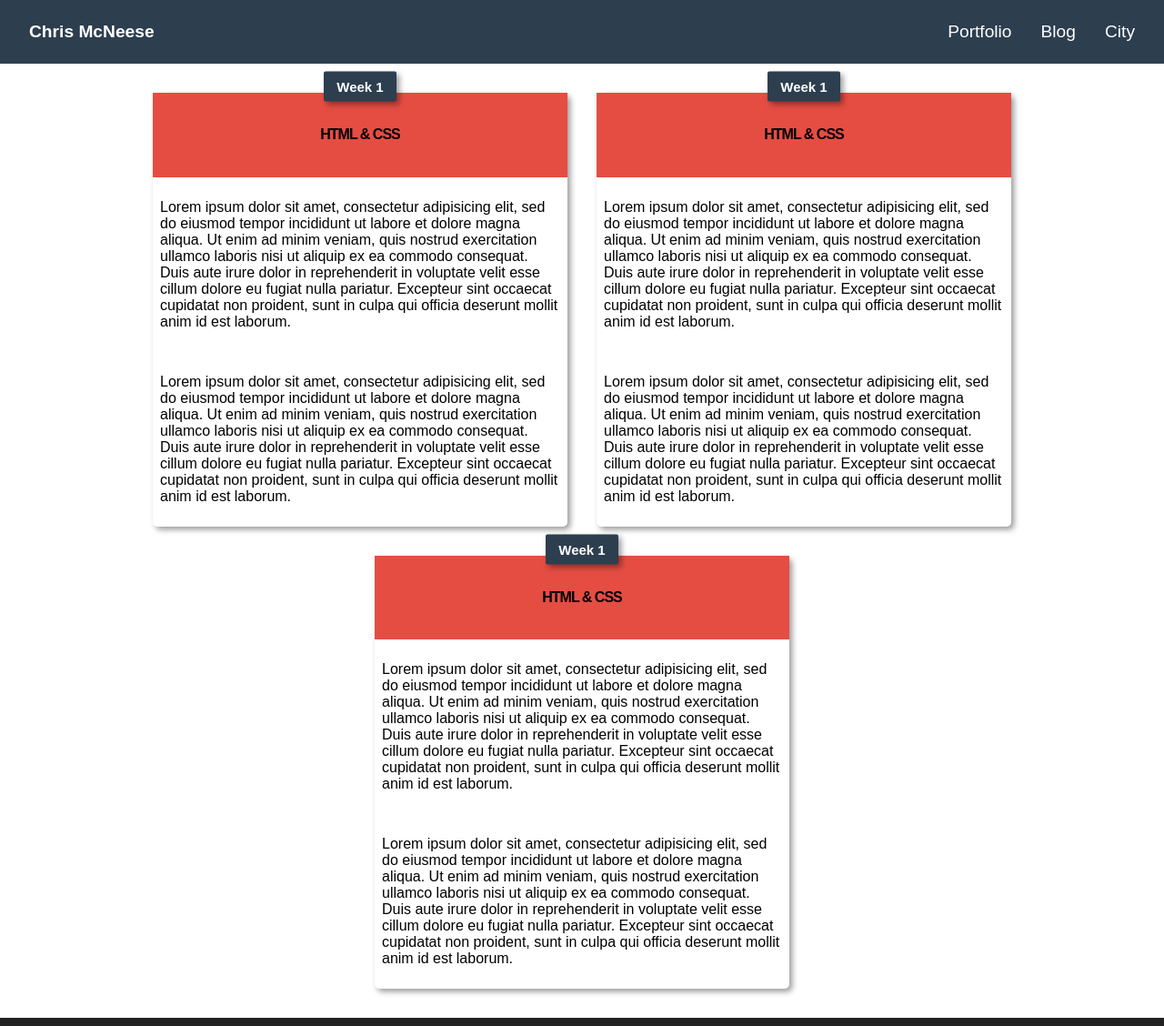
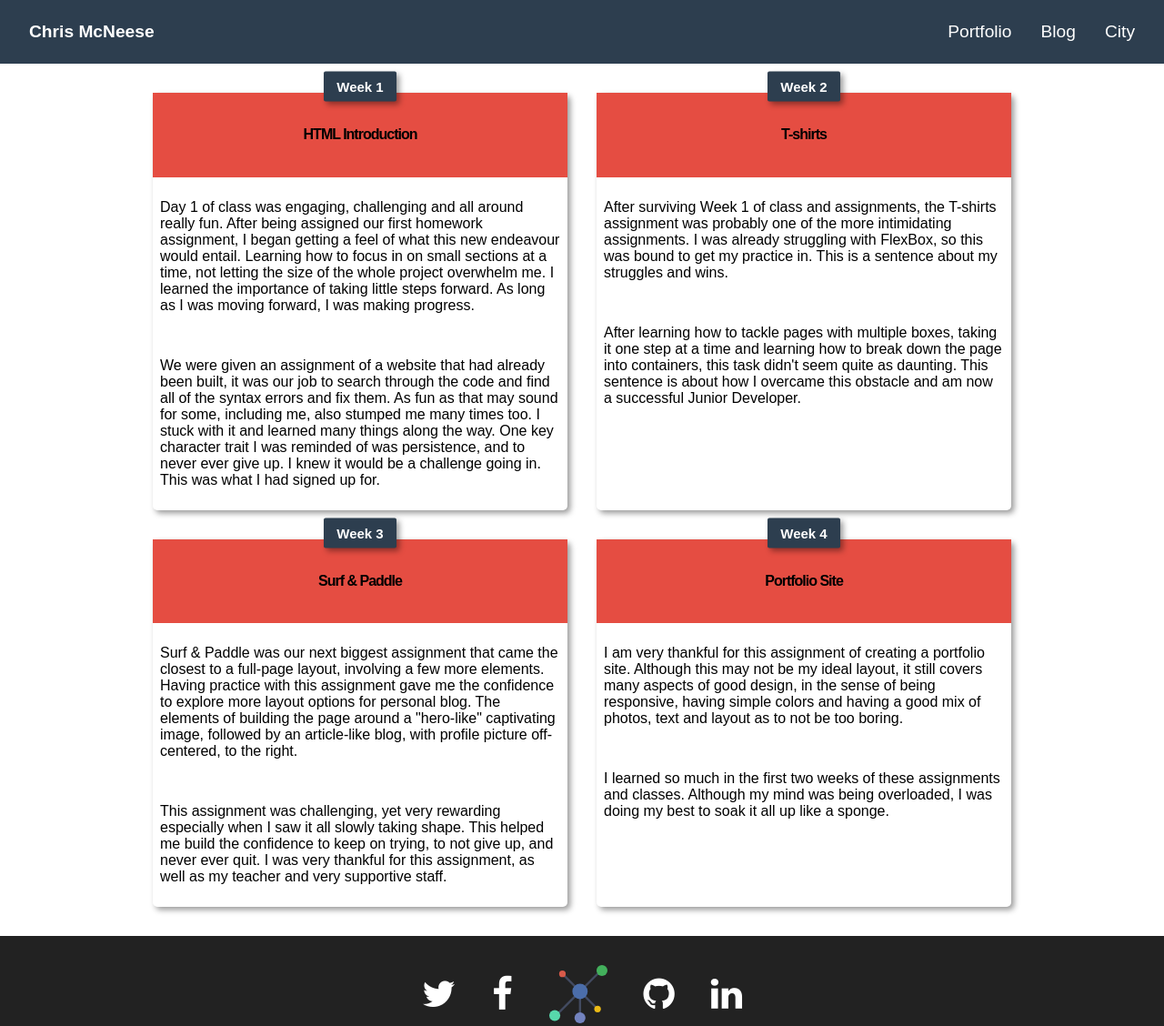
Before and after one commit to cmcneese/07-portfoliosite, a website: page public/blog.html in a window 1280 px wide. Shown: the top 1128 px of the page at 91% size. Drawn offline with nearby package versions, Linux system fonts and the light colour scheme; files that its build step writes are made by us from their sources.

Commit message:
update style on content

```diff
--- a/public/blog.html
+++ b/public/blog.html
@@ -21,38 +21,50 @@
             <div class="grid">
               <div class="grid__item">
                 <div class="top-box">
-                  <h4 class="title">HTML & CSS</h4>
+                  <h4 class="title">HTML Introduction</h4>
                   <h4 class="chip">Week 1</h4>
                 </div>
                 <p class="content__week-1">
-                  Lorem ipsum dolor sit amet, consectetur adipisicing elit, sed do eiusmod tempor incididunt ut labore et dolore magna aliqua. Ut enim ad minim veniam, quis nostrud exercitation ullamco laboris nisi ut aliquip ex ea commodo consequat. Duis aute irure dolor in reprehenderit in voluptate velit esse cillum dolore eu fugiat nulla pariatur. Excepteur sint occaecat cupidatat non proident, sunt in culpa qui officia deserunt mollit anim id est laborum.
+                  Day 1 of class was engaging, challenging and all around really fun. After being assigned our first homework assignment, I began getting a feel of what this new endeavour would entail. Learning how to focus in on small sections at a time, not letting the size of the whole project overwhelm me. I learned the importance of taking little steps forward. As long as I was moving forward, I was making progress.
                 </p>
                 <p class="content__week-1">
-                  Lorem ipsum dolor sit amet, consectetur adipisicing elit, sed do eiusmod tempor incididunt ut labore et dolore magna aliqua. Ut enim ad minim veniam, quis nostrud exercitation ullamco laboris nisi ut aliquip ex ea commodo consequat. Duis aute irure dolor in reprehenderit in voluptate velit esse cillum dolore eu fugiat nulla pariatur. Excepteur sint occaecat cupidatat non proident, sunt in culpa qui officia deserunt mollit anim id est laborum.
+                  We were given an assignment of a website that had already been built, it was our job to search through the code and find all of the syntax errors and fix them. As fun as that may sound for some, including me, also stumped me many times too. I stuck with it and learned many things along the way. One key character trait I was reminded of was persistence, and to never ever give up. I knew it would be a challenge going in. This was what I had signed up for.
                 </p>
               </div>
               <div class="grid__item">
                 <div class="top-box">
-                  <h4 class="title">HTML & CSS</h4>
-                  <h4 class="chip">Week 1</h4>
+                  <h4 class="title">T-shirts</h4>
+                  <h4 class="chip">Week 2</h4>
                 </div>
                 <p class="content__week-1">
-                  Lorem ipsum dolor sit amet, consectetur adipisicing elit, sed do eiusmod tempor incididunt ut labore et dolore magna aliqua. Ut enim ad minim veniam, quis nostrud exercitation ullamco laboris nisi ut aliquip ex ea commodo consequat. Duis aute irure dolor in reprehenderit in voluptate velit esse cillum dolore eu fugiat nulla pariatur. Excepteur sint occaecat cupidatat non proident, sunt in culpa qui officia deserunt mollit anim id est laborum.
+                  After surviving Week 1 of class and assignments, the T-shirts assignment was probably one of the more intimidating assignments. I was already struggling with FlexBox, so this was bound to get my practice in. This is a sentence about my struggles and wins.
                 </p>
                 <p class="content__week-1">
-                  Lorem ipsum dolor sit amet, consectetur adipisicing elit, sed do eiusmod tempor incididunt ut labore et dolore magna aliqua. Ut enim ad minim veniam, quis nostrud exercitation ullamco laboris nisi ut aliquip ex ea commodo consequat. Duis aute irure dolor in reprehenderit in voluptate velit esse cillum dolore eu fugiat nulla pariatur. Excepteur sint occaecat cupidatat non proident, sunt in culpa qui officia deserunt mollit anim id est laborum.
+                  After learning how to tackle pages with multiple boxes, taking it one step at a time and learning how to break down the page into containers, this task didn't seem quite as daunting. This sentence is about how I overcame this obstacle and am now a successful Junior Developer.
                 </p>
               </div>
               <div class="grid__item">
                 <div class="top-box">
-                  <h4 class="title">HTML & CSS</h4>
-                  <h4 class="chip">Week 1</h4>
+                  <h4 class="title">Surf & Paddle</h4>
+                  <h4 class="chip">Week 3</h4>
                 </div>
                 <p class="content__week-1">
-                  Lorem ipsum dolor sit amet, consectetur adipisicing elit, sed do eiusmod tempor incididunt ut labore et dolore magna aliqua. Ut enim ad minim veniam, quis nostrud exercitation ullamco laboris nisi ut aliquip ex ea commodo consequat. Duis aute irure dolor in reprehenderit in voluptate velit esse cillum dolore eu fugiat nulla pariatur. Excepteur sint occaecat cupidatat non proident, sunt in culpa qui officia deserunt mollit anim id est laborum.
+                  Surf & Paddle was our next biggest assignment that came the closest to a full-page layout, involving a few more elements. Having practice with this assignment gave me the confidence to explore more layout options for personal blog. The elements of building the page around a "hero-like" captivating image, followed by an article-like blog, with profile picture off-centered, to the right.
                 </p>
                 <p class="content__week-1">
-                  Lorem ipsum dolor sit amet, consectetur adipisicing elit, sed do eiusmod tempor incididunt ut labore et dolore magna aliqua. Ut enim ad minim veniam, quis nostrud exercitation ullamco laboris nisi ut aliquip ex ea commodo consequat. Duis aute irure dolor in reprehenderit in voluptate velit esse cillum dolore eu fugiat nulla pariatur. Excepteur sint occaecat cupidatat non proident, sunt in culpa qui officia deserunt mollit anim id est laborum.
+                  This assignment was challenging, yet very rewarding especially when I saw it all slowly taking shape. This helped me build the confidence to keep on trying, to not give up, and never ever quit. I was very thankful for this assignment, as well as my teacher and very supportive staff.
+                </p>
+              </div>
+              <div class="grid__item">
+                <div class="top-box">
+                  <h4 class="title">Portfolio Site</h4>
+                  <h4 class="chip">Week 4</h4>
+                </div>
+                <p class="content__week-1">
+                  I am very thankful for this assignment of creating a portfolio site. Although this may not be my ideal layout, it still covers many aspects of good design, in the sense of being responsive, having simple colors and having a good mix of photos, text and layout as to not be too boring.
+                </p>
+                <p class="content__week-1">
+                  I learned so much in the first two weeks of these assignments and classes. Although my mind was being overloaded, I was doing my best to soak it all up like a sponge.
                 </p>
               </div>
             </div>
--- a/styles/content.scss
+++ b/styles/content.scss
@@ -58,7 +58,7 @@
   }
 }
 
-.row-middle {
+.row--middle {
   display: flex;
   flex-direction: row-reverse;
   flex-wrap: wrap;
```
Also changed, not shown: public/index.html (+21 -25 lines), public/img/flexbox.png (added), public/img/github_mockup.png (added), public/img/surfpaddle.png (added).
